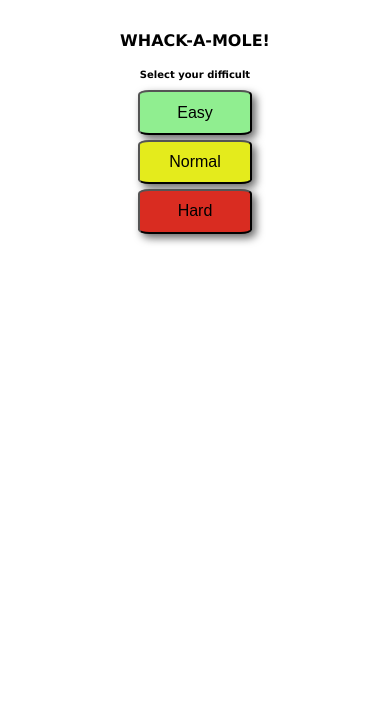
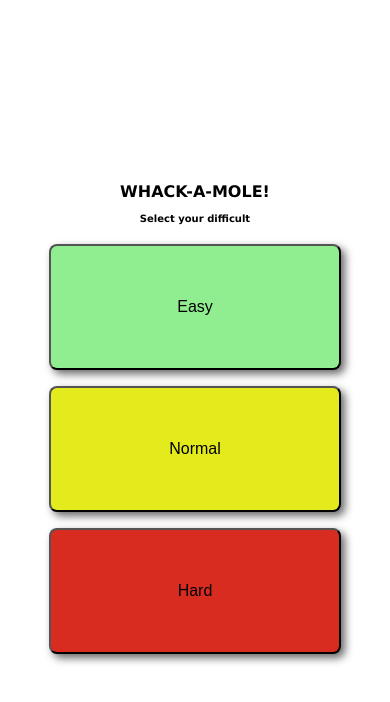
Before and after one commit to JoaoPedrodaSilva/game-whack-a-mole, a plain HTML site: page index.html in a window 390 px wide. Drawn offline with Linux system fonts and the light colour scheme.

Commit message:
adjusting css

```diff
--- a/style.css
+++ b/style.css
@@ -1,4 +1,10 @@
-html{
+* {
+    margin: 0;
+    padding: 0;
+    box-sizing: border-box;
+}
+
+html {
     font-size: 10px;
 }
 
@@ -15,8 +21,8 @@ body {
     flex-direction: column;
     align-items: center;
     justify-content: center;
-    width: 600px;
-    height: 600px;
+    width: 100vw;
+    height: 100vh;
     background-color: white;
 }
 
@@ -25,24 +31,27 @@ body {
     flex-direction: column;
     align-items: center;
     justify-content: center;
-        width: 95%;
-        height: 95%;
+    width: 100%;
+    height: 100%;
 }
 
 #title {
     font-size: 4rem;
+    margin-bottom: 3rem;
 }
 
 #subtitle {
     font-size: 2.5rem;
+    margin-bottom: 3rem;
 }
 
 .difficult-button {
     font-size: 4rem;
-            margin: 1%;
-            padding: 5%;
-            width: 50%;
-            border-radius: 10%;
+    margin: 2%;
+    padding: 4%;
+    width: 75%;
+    height: 15%;
+    border-radius: 2rem;
     box-shadow: 4px 4px 8px rgba(0, 0, 0, 0.6);
 }
 
@@ -74,8 +83,8 @@ body {
     flex-direction: column;
     align-items: center;
     justify-content: center;
-        width: 95%;
-        height: 95%;
+    width: 100%;
+    height: 100%;
 }
 
 #info {
@@ -83,11 +92,12 @@ body {
     flex-direction: row;
     align-items: center;
     justify-content: center;
-            width: 95%;
-            height: 10%;
+    width: 100%;
+    height: 20%;
 }
 
 .label-box {
+    margin-top: 5%;
     text-align: center;
     width: 30%;
     height: 100%;
@@ -95,7 +105,7 @@ body {
 
 .label {
     font-size: 2rem;
-                    line-height: 1rem;
+    line-height: 3rem;
 }
 
 #holes {
@@ -103,13 +113,13 @@ body {
     flex-wrap: wrap;
     align-items: center;
     justify-content: center;
-            width: 95%;
+    width: 90%;
     height: 90%;
 }
 
 .hole {
-                width: 30%;
-                height: 30%;
+    width: 25%;
+    height: 25%;
     margin: 1%;
     border: solid 1px;
     border-radius: 50%;
@@ -131,11 +141,12 @@ body {
     flex-direction: column;
     align-items: center;
     justify-content: start;
-        width: 95%;
-        height: 90%;
+    width: 100%;
+    height: 100%;
 }
 
-        #message, #hit {
+#message,
+#hit {
     font-size: 3rem;
 }
 
@@ -151,40 +162,18 @@ body {
 }
 
 @media (max-width: 1024px) {
-    #iframe-container {
-        width: 560px;
-        height: 560px;
-    }
-
     html {
         font-size: 7px;
     }
 }
 
-@media (max-width: 768px) {
-    #iframe-container {
-        width: 420px;
-        height: 420px;
-    }
-}
-
 @media (max-width: 576px) {
-    #iframe-container {
-        width: 350px;
-        height: 350px;
-    }
-
     html {
         font-size: 6px;
     }
 }
 
 @media (max-width: 425px) {
-    #iframe-container {
-        width: 240px;
-        height: 240px;
-    }
-
     html {
         font-size: 4px;
     }
```
Lines whose indentation alone changed are shown as unchanged.
